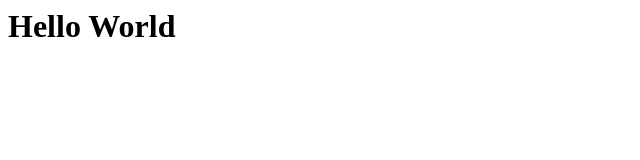
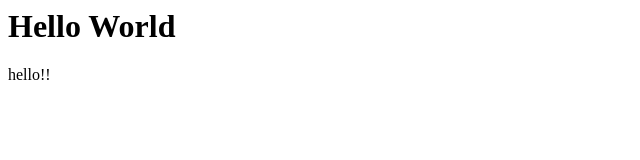
Before and after one commit to crystalcursed/crystalcursed.github.io, a plain HTML site: page index.html in a window 1280 px wide. Shown: the full height of the page, 0-640 px from the left. Drawn offline with Linux system fonts and the light colour scheme.

Commit message:
some changes

```diff
--- a/index.html
+++ b/index.html
@@ -6,5 +6,6 @@
 </head>
 <body>
     <h1>Hello World</h1>
+    <p>hello!!</p>
 </body>
 </html>
```
